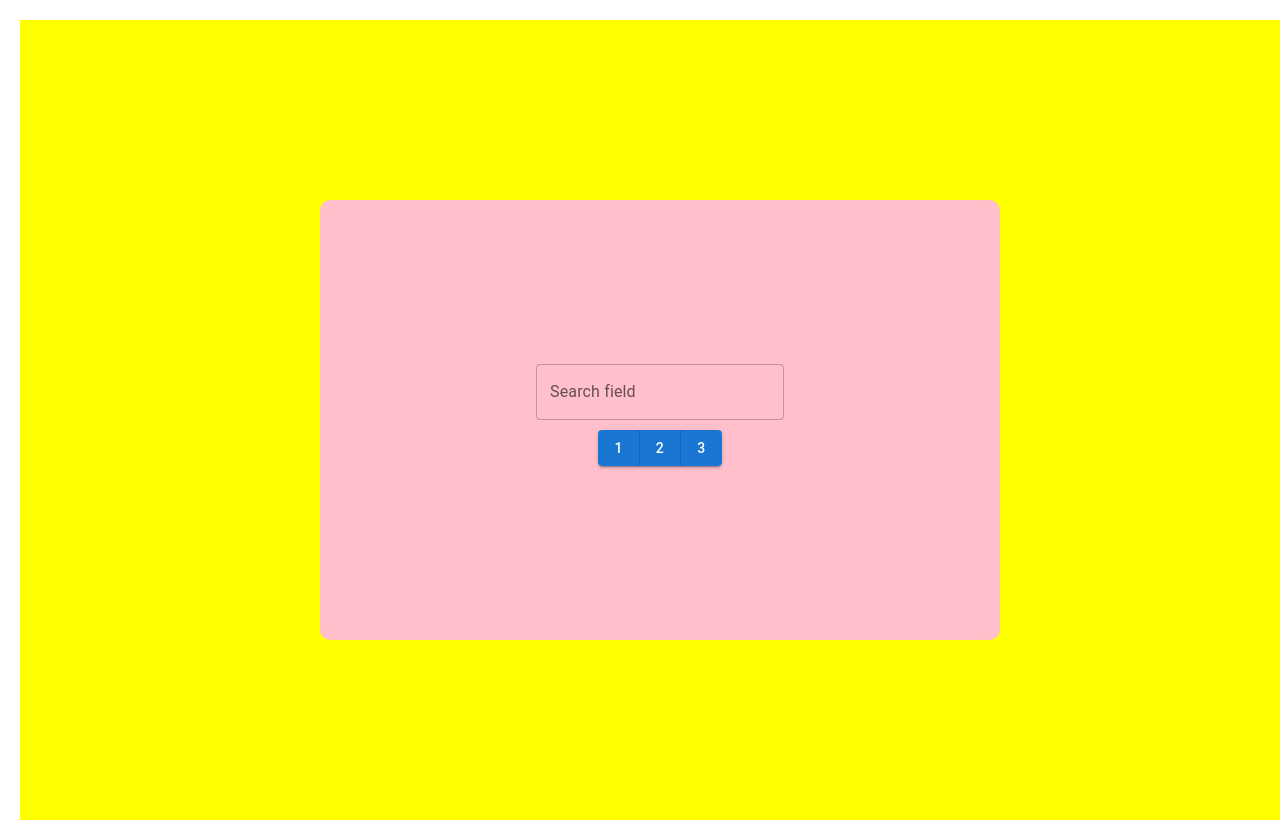
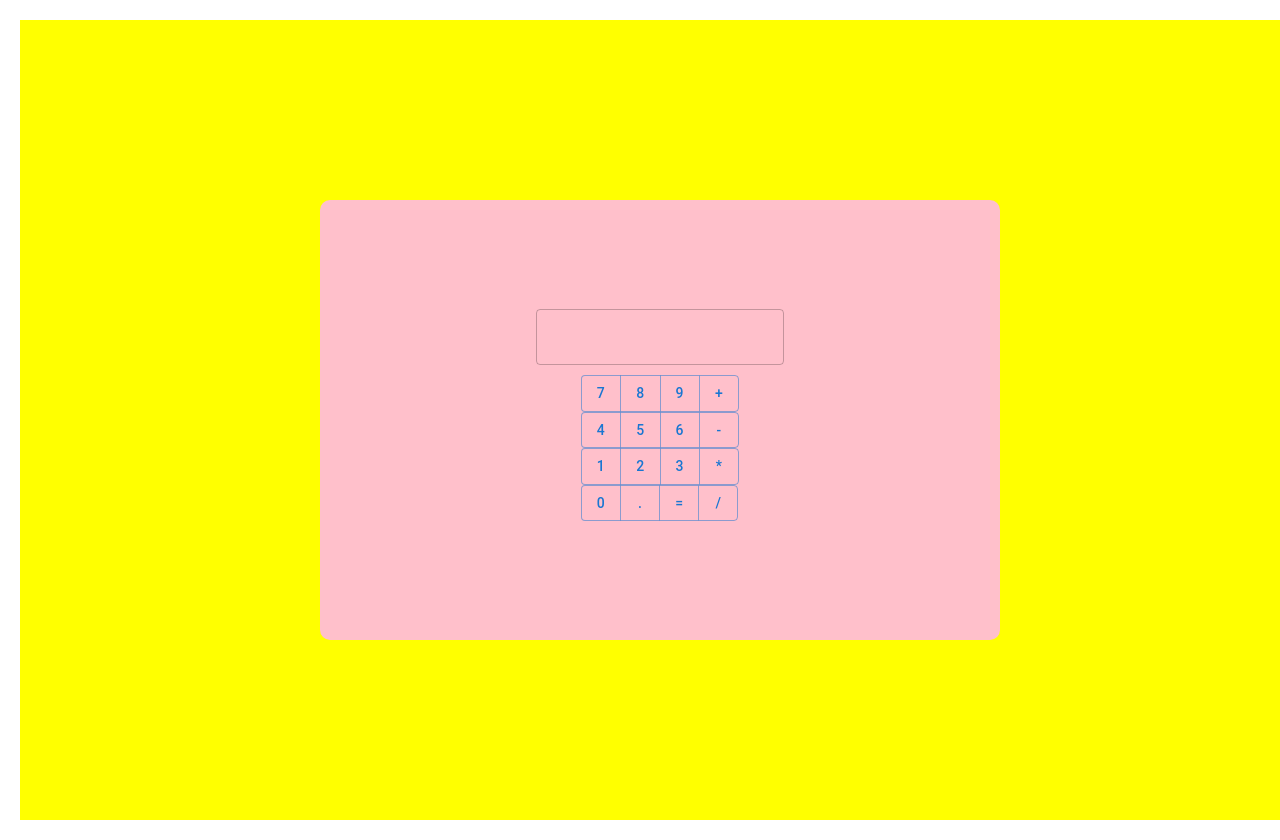
Before and after one commit to rohityadav15/react-web-calculator, a React (Create React App) app: page / in a window 1280 px wide. Built offline with nearby package versions, Linux system fonts and the light colour scheme.

Commit message:
number add for calculation

```diff
--- a/src/App.js
+++ b/src/App.js
@@ -10,7 +10,7 @@ const WebCalculator = () => {
         backgroundColor: "yellow",
         height: "100vh", // Full viewport height
         width: "100vw", // Full viewport width
-        margin:"20px",
+        margin: "20px",
       }}
     >
       <Box
@@ -24,15 +24,33 @@ const WebCalculator = () => {
           height: "50%",
           width: "50%",
           flexDirection: "column",
-
         }}
       >
-        <TextField id="outlined-search" label="Search field" type="search" />
-        <Box style={{margin:10}}>
-          <ButtonGroup variant="contained" aria-label="Basic button group">
+        <TextField id="outlined-search" type="search" />
+        <Box style={{ margin: 10, display:"flex", flexDirection:"column" }}>
+          <ButtonGroup aria-label="Basic button group">
+            <Button>7</Button>
+            <Button>8</Button>
+            <Button>9</Button>
+            <Button>+</Button>
+          </ButtonGroup>
+          <ButtonGroup aria-label="Basic button group">
+            <Button>4</Button>
+            <Button>5</Button>
+            <Button>6</Button>
+            <Button>-</Button>
+          </ButtonGroup>
+          <ButtonGroup aria-label="Basic button group">
             <Button>1</Button>
             <Button>2</Button>
             <Button>3</Button>
+            <Button>*</Button>
+          </ButtonGroup>
+          <ButtonGroup aria-label="Basic button group">
+            <Button>0</Button>
+            <Button>.</Button>
+            <Button>=</Button>
+            <Button>/</Button>
           </ButtonGroup>
         </Box>
       </Box>
```
